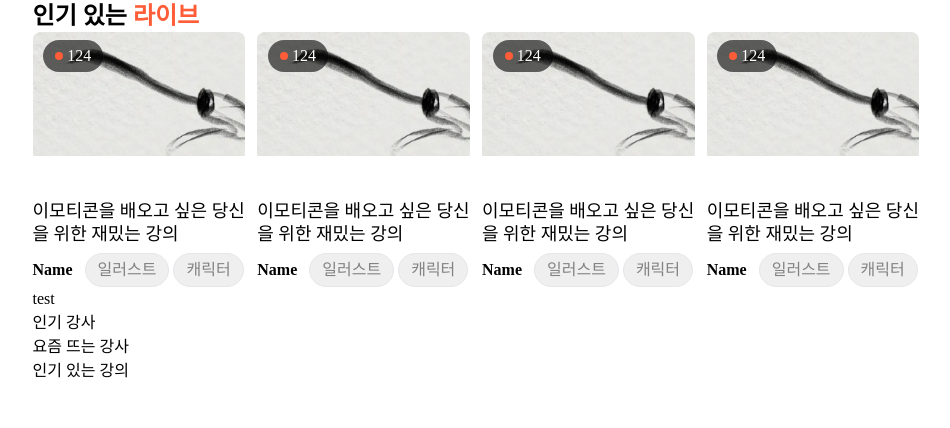
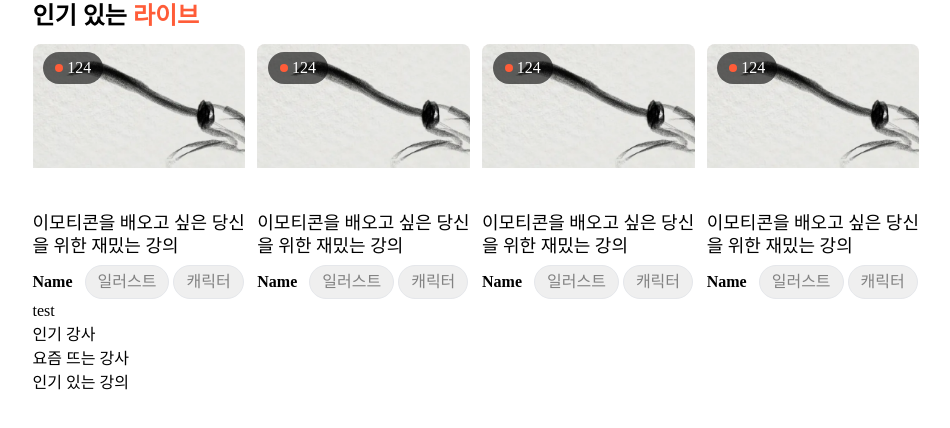
Before and after one commit to dnwnsrb11/grimtalk, a React (Vite) app: page / in a window 1280 px wide. Shown: the top 428 px of the page, without its empty margins (164-1114 px from the left). Built offline with nearby package versions, Linux system fonts and the light colour scheme; a web font is replaced by a local one.

Commit message:
design: 인기있는 라이브 높이 변경

```diff
--- a/src/routes/pages/MainPage.jsx
+++ b/src/routes/pages/MainPage.jsx
@@ -12,7 +12,7 @@ export const MainPage = () => {
           <h2 className="text-2xl font-bold">
             인기 있는 <span className="text-primary-color">라이브</span>
           </h2>
-          <div className="flex gap-3">
+          <div className="mt-3 flex gap-3">
             {count.map((c, index) => (
               <LiveList key={index} />
             ))}
```
